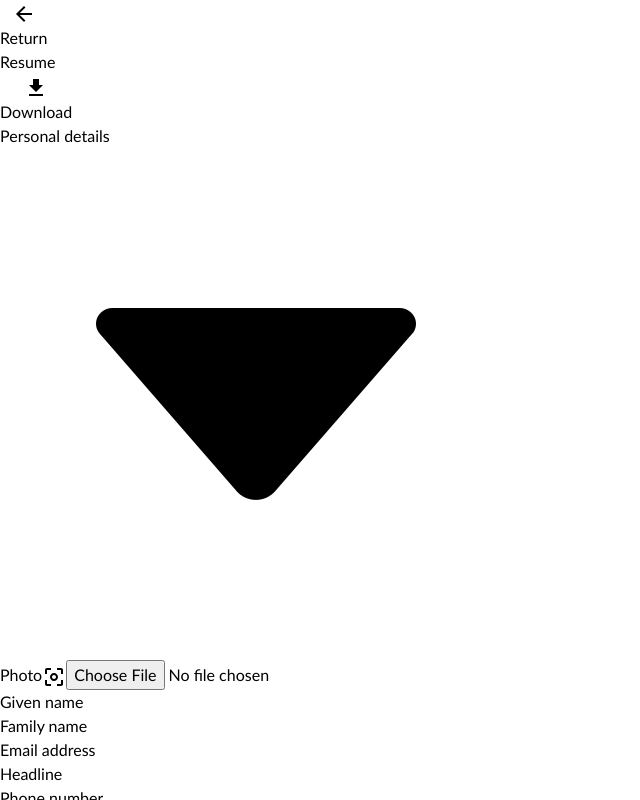
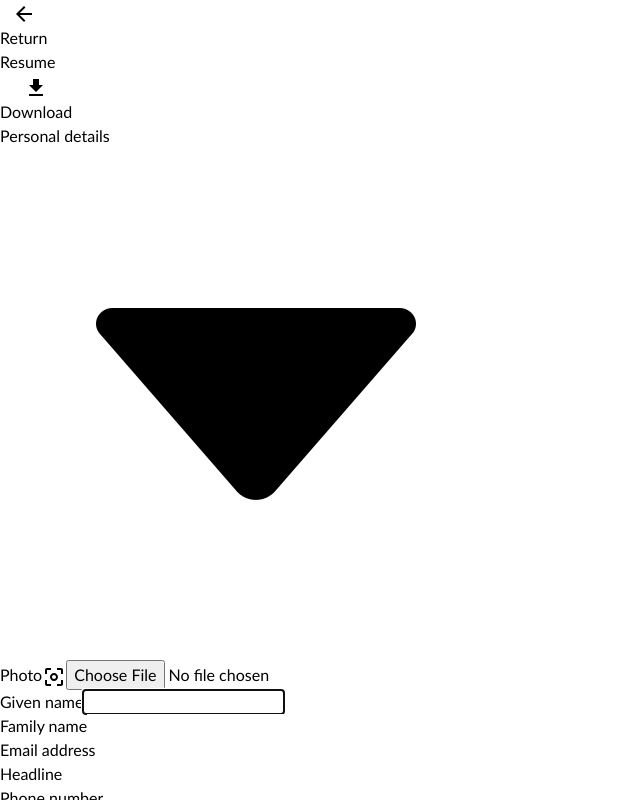
Before and after one commit to aimadhas/CvGenerator, a React (Vite) app: page / in a window 1280 px wide. Both pictures are taken after a click on the link "Generate". Shown: the top 800 px of the page, without its empty margins (0-640 px from the left). Built offline with nearby package versions, Linux system fonts and the light colour scheme; a web font is replaced by a local one.

Commit message:
adding useref

```diff
--- a/src/Features/PersonalInfo.jsx
+++ b/src/Features/PersonalInfo.jsx
@@ -1,33 +1,43 @@
-import { useEffect, useState } from "react"
-import img from '../assets/4.png'
+import { useEffect, useState, useRef } from "react";
+import img from '../assets/4.png';
 import CenterFocusWeakIcon from '@mui/icons-material/CenterFocusWeak';
-import { data } from "autoprefixer";
 
-export default function PersonalInfo({setPersonalData,setcolor}) {
-    const [arrow1,setarrow] = useState('')
-    const [photo,setphoto] = useState(false)
-    const [data1,setdata1] = useState({
-        photo:'',
-        nom:'',
-        prenom:'',
-        email:'',
-        headline:'',
-        phone:'',
-        adress:''
-    })
-    function chnageIcon1(){
-        if(arrow1 == false){
-            setarrow(true)
-            // setarrow(data1.adress = 'hello man')
-            // console.log(data1)
+export default function PersonalInfo({ setPersonalData, setcolor }) {
+    const [arrow1, setarrow] = useState('');
+    const [photo, setphoto] = useState(false);
+    const [data1, setdata1] = useState({
+        photo: '',
+        nom: '',
+        prenom: '',
+        email: '',
+        headline: '',
+        phone: '',
+        adress: ''
+    });
 
-        }else{
-            setarrow(false)
+
+
+
+
+    const firstInputRef = useRef();
+
+    useEffect(() => {
+        setPersonalData(data1);
+    }, [data1, setPersonalData]);
+
+    useEffect(() => {
+
+            firstInputRef.current.focus();
+    }, [arrow1]);
+
+
+
+
+
+
+    function chnageIcon1() {
+        setarrow(prevArrow => !prevArrow);
     }
-    }
-useEffect(()=>{
-    setPersonalData(data1);
-},[data1,setPersonalData])
 
     function handleFileChange(e) {
         const selectedFile = e.target.files[0];
@@ -36,10 +46,10 @@ useEffect(()=>{
             const reader = new FileReader();
 
             reader.onloadend = () => {
-                setphoto(true); // Set photo state to true
+                setphoto(true);
                 setdata1(prevData => ({
                     ...prevData,
-                    photo: reader.result, // Set photo URL in data1 state
+                    photo: reader.result,
                 }));
             };
 
@@ -47,43 +57,50 @@ useEffect(()=>{
         }
     }
 
-
-
     return (
         <div className="border-b-[1px] pb-3 border-[#d4d4d4]">
-       <div className="flex  items-center justify-between">
+            <div className="flex items-center justify-between">
                 <h1 className="text-[25px]">Personal details</h1>
-                <img src={img} alt="" className={`w-[60px] cursor-pointer ${arrow1 ?"rotate-180" : "rotate-0" } `}onClick={chnageIcon1} />
+                <img src={img} alt="" className={`w-[60px] cursor-pointer ${arrow1 ? "rotate-180" : "rotate-0"}`} onClick={chnageIcon1} />
             </div>
             <div className={`${arrow1 ? "block" : "hidden"}`}>
                 <div className="flex gap-3 my-2 mb-4">
                     <div className="flex flex-col gap-3 w-[25%]">
                         <label htmlFor="image">Photo</label>
-                            <label  htmlFor='inputTag' className="cursor-pointer bg-[#f4f4f5] text-black text-center  rounded-sm h-[120px] flex justify-center items-center w-full" >
+                        <label htmlFor='inputTag' className="cursor-pointer bg-[#f4f4f5] text-black text-center  rounded-sm h-[120px] flex justify-center items-center w-full" >
                             {!photo && <CenterFocusWeakIcon></CenterFocusWeakIcon>}
-                                {photo && <img src={data1.photo} className="object-cover w-full h-full"></img>}
-                            <input id="inputTag" type="file" accept="image/*"  className='hidden' onChange={handleFileChange} />
+                            {photo && <img src={data1.photo} className="object-cover w-full h-full" alt=""></img>}
+                            <input id="inputTag" type="file" accept="image/*" className='hidden' onChange={handleFileChange} />
                         </label>
                     </div>
                     <div className="w-[75%]">
                         <div className="flex justify-between">
                             <div className="flex flex-col gap-3">
                                 <label htmlFor="nom">Given name</label>
-                                    <input type="text" className="bg-[#f4f4f5] py-2 px-3 outline-none rounded-sm focus:outline-[#5d25e7] outline-1" onChange={(e)=>{
+                                <input
+                                    type="text"
+                                    ref={firstInputRef} // Assign the ref to the first input field
+                                    className="bg-[#f4f4f5] py-2 px-3 outline-none rounded-sm focus:outline-[#5d25e7] outline-1"
+                                    onChange={(e) => {
                                         setdata1((prevData) => ({
                                             ...prevData,
-                                            nom:e.target.value // Set photo URL in data1 state
+                                            nom: e.target.value,
                                         }));
-                                    }} />
+                                    }}
+                                />
                             </div>
-                                <div  className="flex flex-col gap-3">
+                            <div className="flex flex-col gap-3">
                                 <label htmlFor="prenom">Family name</label>
-                                    <input type="text" className="bg-[#f4f4f5] py-2 px-3 outline-none rounded-sm focus:outline-[#5d25e7] outline-1" onChange={(e)=>{
+                                <input
+                                    type="text"
+                                    className="bg-[#f4f4f5] py-2 px-3 outline-none rounded-sm focus:outline-[#5d25e7] outline-1"
+                                    onChange={(e) => {
                                         setdata1((prevData) => ({
                                             ...prevData,
-                                            prenom:e.target.value // Set photo URL in data1 state
+                                            prenom: e.target.value,
                                         }));
-                                    }} />
+                                    }}
+                                />
                             </div>
                         </div>
                                 <div  className="flex flex-col gap-3 my-2">
@@ -135,11 +152,13 @@ useEffect(()=>{
                                     </div>
                                     <div  className="flex flex-col gap-3 my-2">
                                         <label htmlFor="Email">Background color</label>
-                                        <input type="color" className="bg-[#f4f4f5] py-2 px-3 outline-none rounded-sm focus:outline-[#5d25e7] outline-1 w-full"
-                                         onChange={(e)=>{
-                                            setcolor(e.target.value)
+                                        <input
+          type="color"
+          className="bg-[#f4f4f5] py-2 px-3 outline-none rounded-sm focus:outline-[#5d25e7] outline-1 w-full"
+          style={{ width: '60px', height: '60px' }}
+          onChange={(e) => {
+            setcolor(e.target.value);
           }}
-
         />
                                     </div>
             </div>
```
Lines whose indentation alone changed are shown as unchanged.
